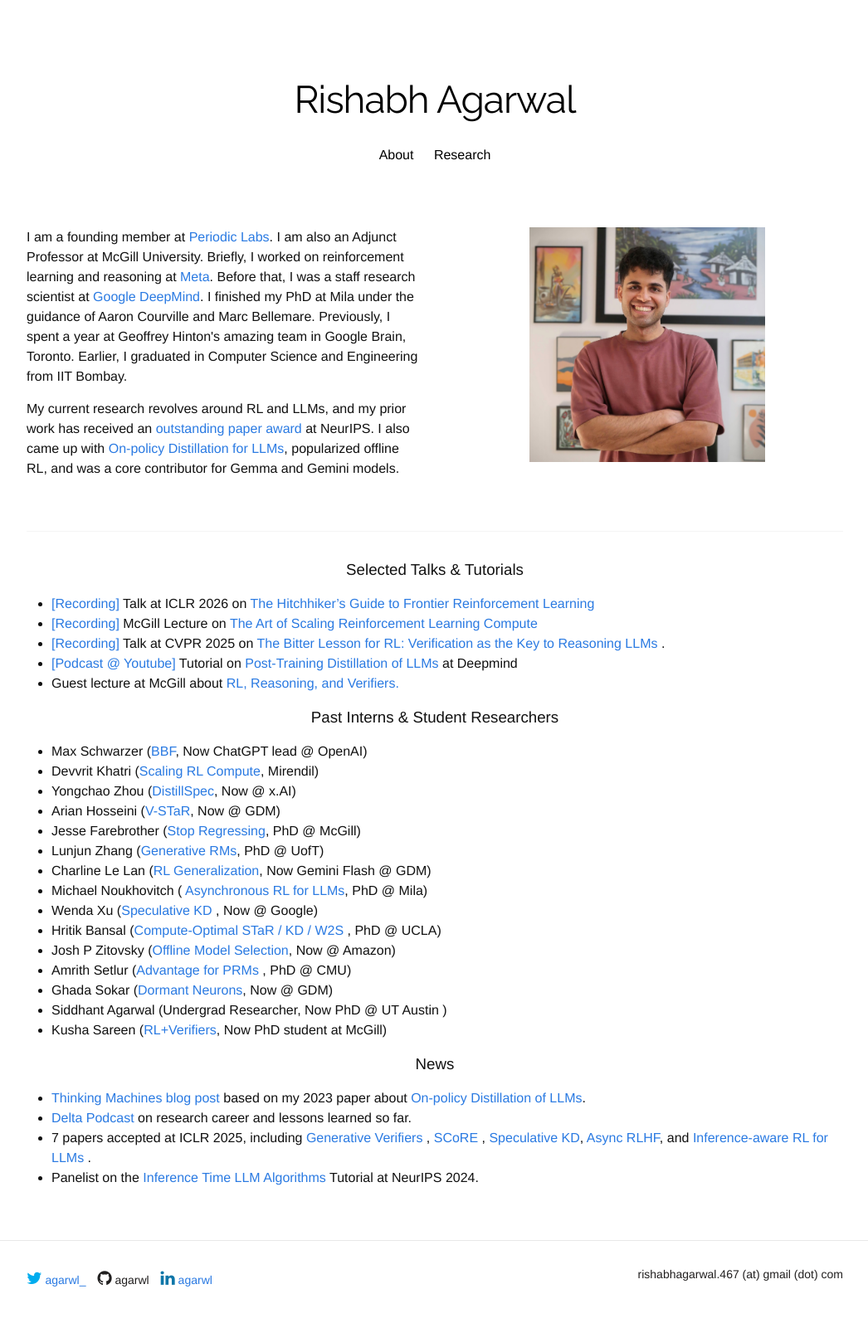
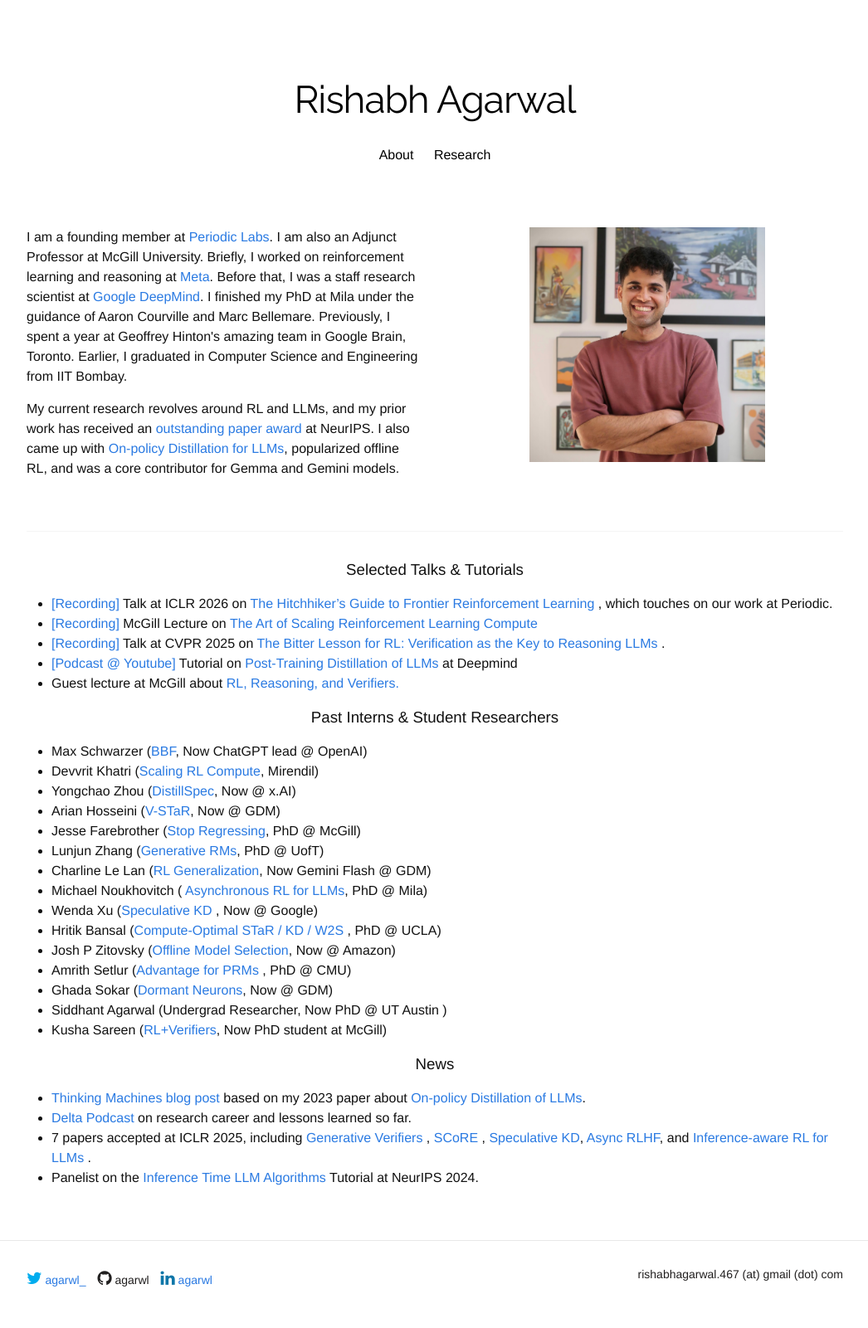
Before and after one commit to agarwl/agarwl.github.io, a Jekyll site: the page built from index.html, in a window 1280 px wide. Shown: the whole page at 83% size, without its empty margins (116-1162 px from the left). Built offline with Jekyll 4.4.1, drawn with Linux system fonts in a browser that asks for light colours; nearby versions of some CDN libraries; some web fonts are replaced; a style sheet for code colours, icons or effects is not loaded.

Commit message:
Update index.html

```diff
--- a/index.html
+++ b/index.html
@@ -31,7 +31,7 @@
 
 <h3> Selected Talks & Tutorials </h3>
 <ul>
-	<li> <a href="https://youtu.be/GH4JCdAAUYg?si=x402PwhBpJ2SAJo0"> [Recording]</a> Talk at ICLR 2026 on <a href="https://agarwl.github.io/images/research/iclr_spot_talk_v2.pdf"> The Hitchhiker’s Guide to Frontier Reinforcement Learning </a> </li>
+	<li> <a href="https://youtu.be/GH4JCdAAUYg?si=x402PwhBpJ2SAJo0"> [Recording]</a> Talk at ICLR 2026 on <a href="https://agarwl.github.io/images/research/iclr_spot_talk_v2.pdf"> The Hitchhiker’s Guide to Frontier Reinforcement Learning </a>, which touches on our work at Periodic. </li>
 	<li> <a href="https://www.youtube.com/watch?v=RBZx-BKKdG8"> [Recording] </a> McGill Lecture on <a href="https://drive.google.com/file/d/1kM25WYGKEkzE55DhN35Mqw_eO3ObEoi9/view">The Art of Scaling Reinforcement Learning Compute</a>   </li>
 	<li> <a href="https://www.youtube.com/watch?v=nXQE1DsPm2c">[Recording]</a> Talk at CVPR 2025 on <a href="https://drive.google.com/file/d/1xd9gPMakWhKl5JlcQqrAIN7gVoxNsS5M/view"> The Bitter Lesson for RL: Verification as the Key to Reasoning LLMs </a>. </li>
     <li> <a href="https://www.youtube.com/watch?v=O1AR4iL30mg"> [Podcast @ Youtube] </a> Tutorial on <a href="https://drive.google.com/file/d/1xMohjQcTmQuUd_OiZ3hB1r47WB1WM3Am/view"> Post-Training Distillation of LLMs </a> at Deepmind </li>
```
